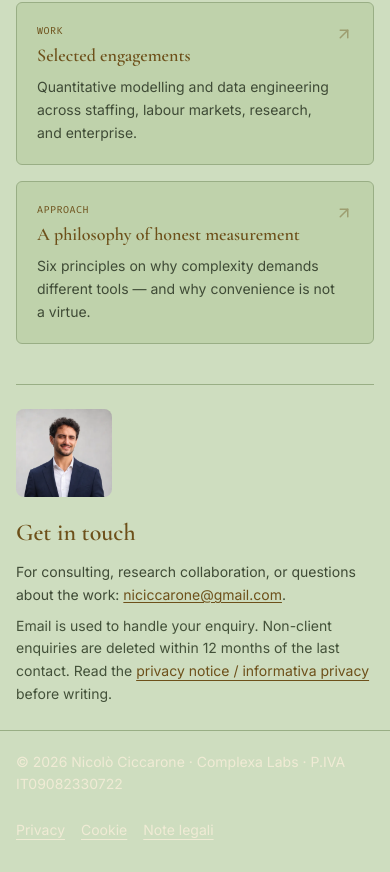
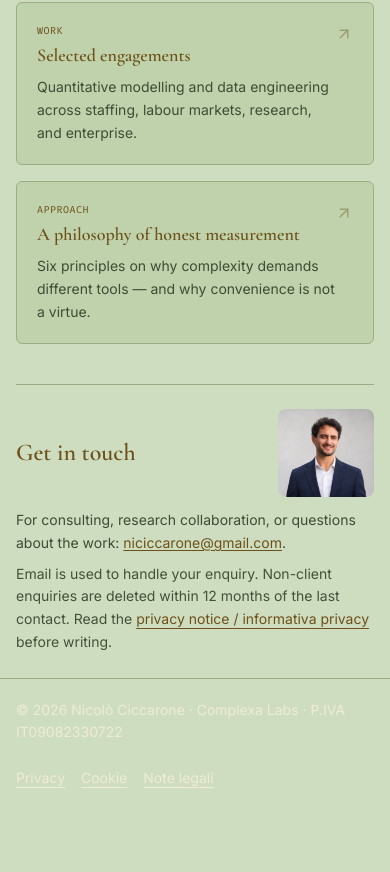
Before and after one commit to nclcc/nclcc.github.io, a Next.js app: page / in a window 390 px wide. Shown: the part 1288-2160 px from the top of the page. After the commit the page ends 2108 px from the top, so only its background shows below. Built offline with nearby package versions, Linux system fonts and the light colour scheme.

Commit message:
Place contact portrait beside heading on mobile

```diff
--- a/app/page.tsx
+++ b/app/page.tsx
@@ -181,22 +181,22 @@ export default function Home() {
       {/* ── Contact ────────────────────────────────────────────────── */}
       <section id="contact" className="mt-10 sm:mt-16">
         <hr className="hr-bk mb-6" />
-        <div className="flex flex-col sm:flex-row items-start gap-5 sm:gap-6">
+        <div className="grid grid-cols-[minmax(0,1fr)_6rem] sm:grid-cols-[8rem_minmax(0,1fr)] items-start gap-x-5 sm:gap-x-6 gap-y-3">
           <Image
             src="/nicolo-contact.webp"
             alt="Nicolò Ciccarone"
             width={640}
             height={585}
             sizes="(min-width: 640px) 128px, 96px"
-            className="w-24 sm:w-32 h-auto shrink-0 rounded-lg"
+            className="col-start-2 row-start-1 sm:col-start-1 sm:row-span-2 w-24 sm:w-32 h-auto rounded-lg"
           />
-          <div className="min-w-0 flex-1">
-            <h2
-              className="font-serif text-2xl font-semibold mb-3"
-              style={{ color: "var(--bk-green-dk)" }}
-            >
-              Get in touch
-            </h2>
+          <h2
+            className="col-start-1 row-start-1 sm:col-start-2 self-center sm:self-start font-serif text-2xl font-semibold"
+            style={{ color: "var(--bk-green-dk)" }}
+          >
+            Get in touch
+          </h2>
+          <div className="col-span-2 sm:col-span-1 sm:col-start-2 min-w-0">
             <p className="text-sm leading-relaxed" style={{ color: "var(--bk-ink-mid)" }}>
               For consulting, research collaboration, or questions about the work:{" "}
               <a
```
